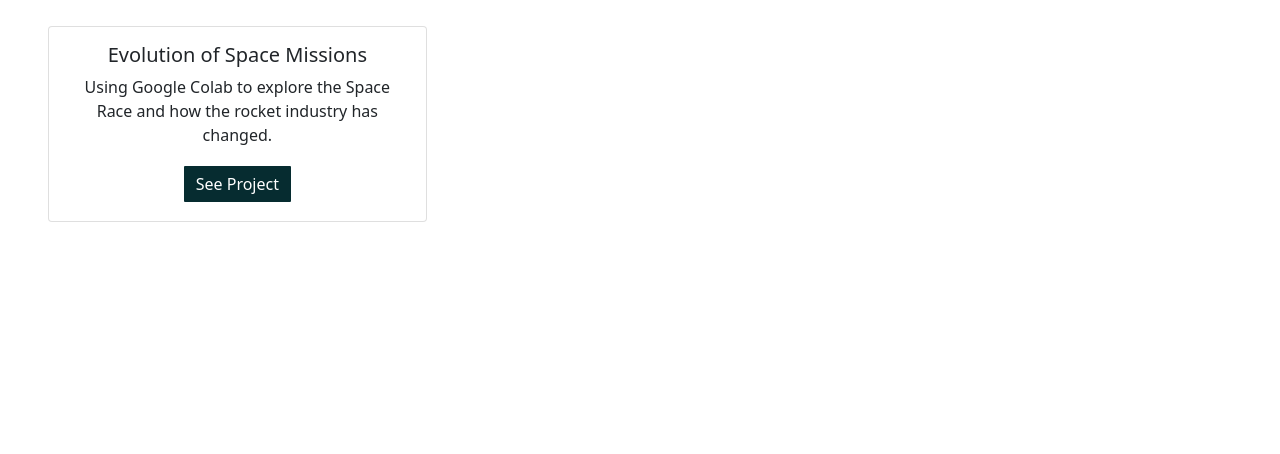
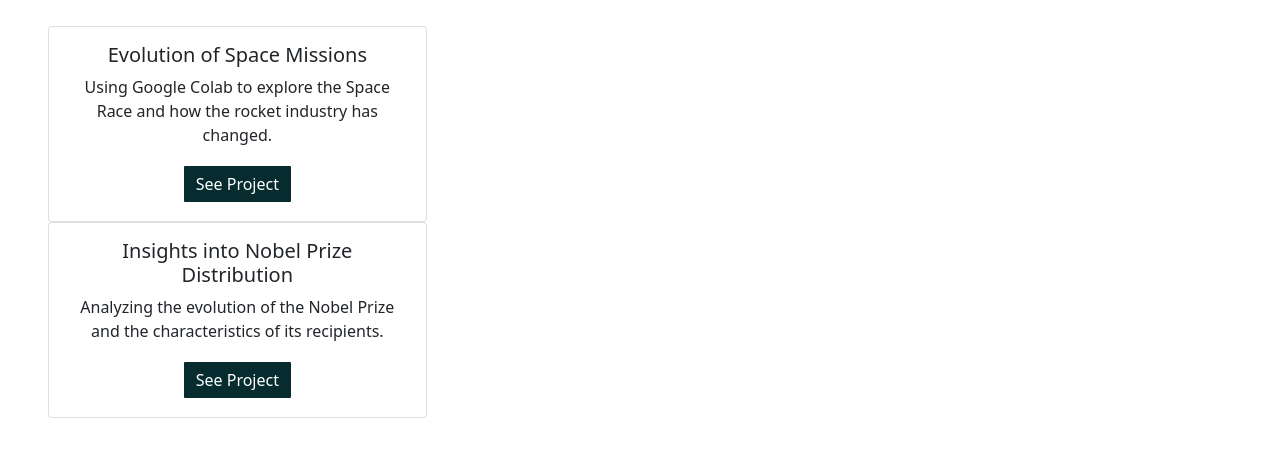
Before and after one commit to MaxSivo/ProfWebsite, a plain HTML site: page projects.html in a window 1280 px wide. Shown: the part 1076-1530 px from the top of the page. Before the commit the page ends 1346 px from the top, so only its background shows below. Drawn offline with nearby package versions, Linux system fonts and the light colour scheme.

Commit message:
Added a project

```diff
--- a/projects.html
+++ b/projects.html
@@ -63,7 +63,6 @@
       <div class="projects">
 
           <div class="row">
-
               <div class="col-sm-12 col-md-4">
                 <div class="card">
                   <div class="card-body">
@@ -73,7 +72,18 @@
                   </div>
                 </div>
               </div>
+          </div>
 
+          <div class="row">
+              <div class="col-sm-12 col-md-4">
+                <div class="card">
+                  <div class="card-body">
+                    <h5 class="card-title">Insights into Nobel Prize Distribution</h5>
+                    <p class="card-text">Analyzing the evolution of the Nobel Prize and the characteristics of its recipients.</p>
+                    <a href="https://github.com/MaxSivo/nobel_prize_analysis" target="_blank" class="btn project-btn btn-outline-secondary">See Project</a>
+                  </div>
+                </div>
+              </div>
           </div>
 
       </div>
```
